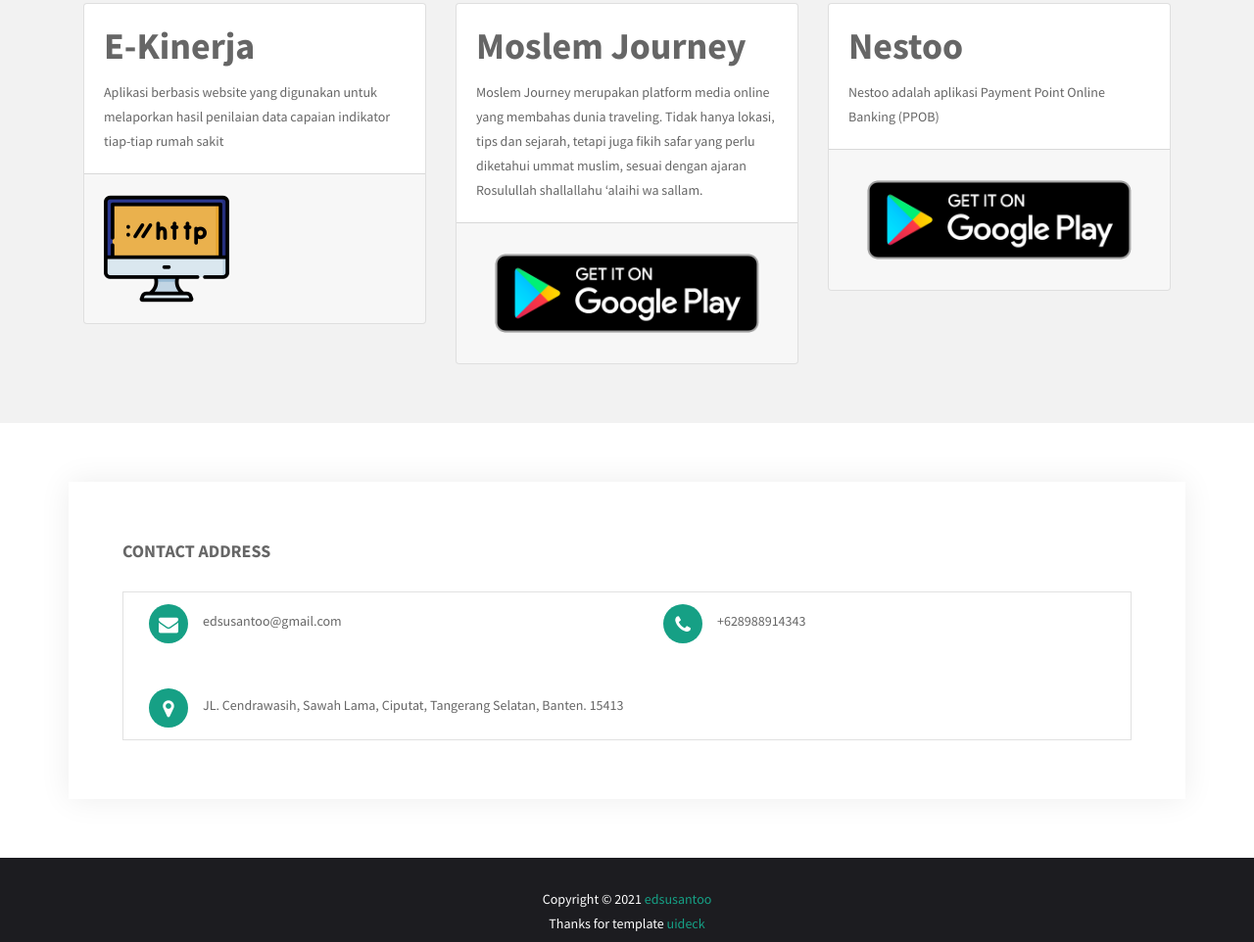
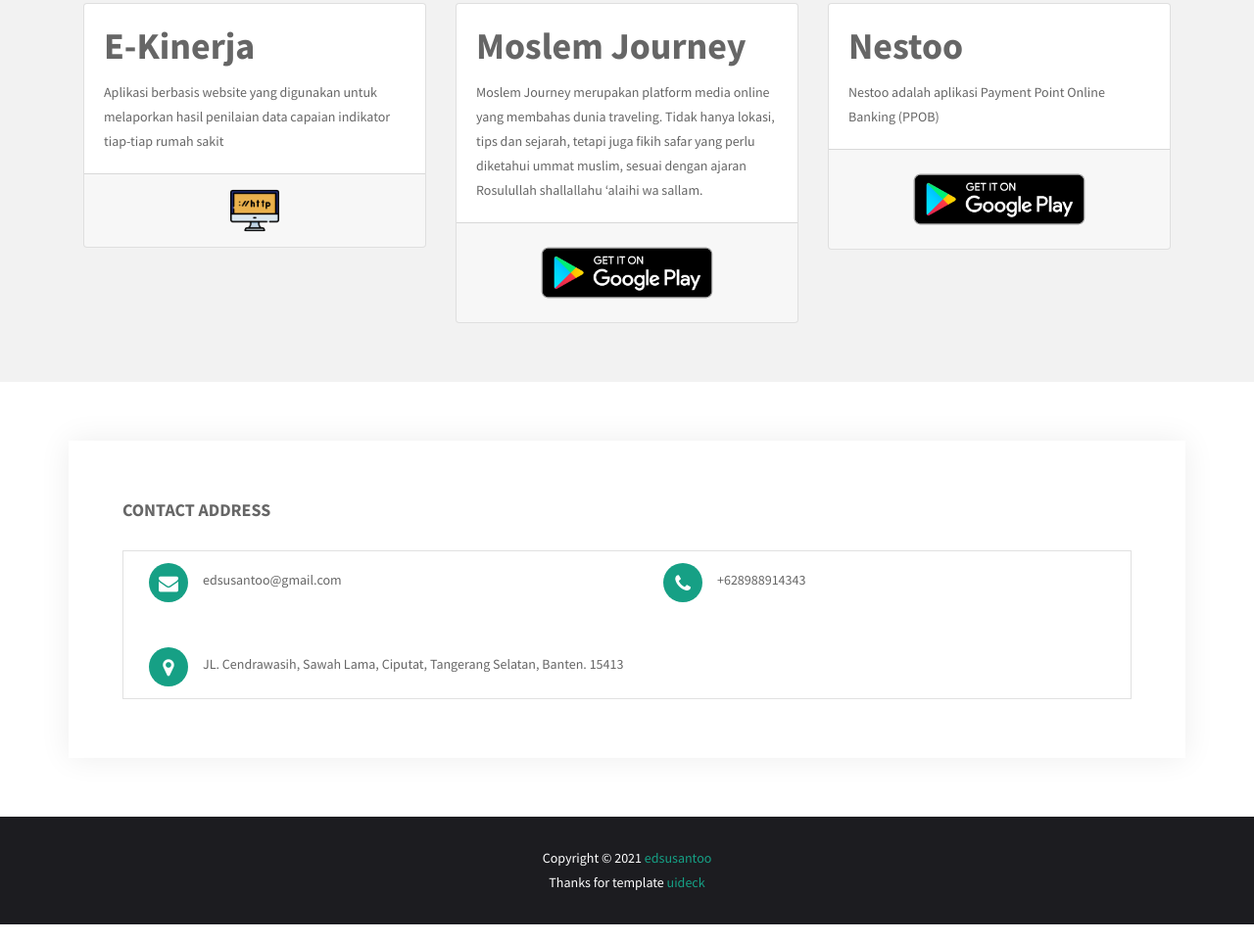
Before and after one commit to edsusantoo/edsusantoo.github.io, a plain HTML site: page index.html in a window 1280 px wide. Shown: the part 2109-3071 px from the top of the page at 98% size. Drawn offline with Linux system fonts and the light colour scheme; files whose address does not match are found by name.

Commit message:
update data

```diff
--- a/index.html
+++ b/index.html
@@ -271,8 +271,8 @@
               </p>
             </div>
             <div class="card-footer">
-              <a href="https://http://ekinerja.kemkes.go.id/" target="_blank"><img
-                  class=" img-fluid" src="assets/img/website.png" alt=""></img></a>
+              <a href="https://ekinerja.kemkes.go.id/" target="_blank" class="d-flex justify-content-center"><img
+                  style="width: 50px;" src="assets/img/website.png" alt=""></img></a>
             </div>
           </div>
         </div>
@@ -287,8 +287,8 @@
               </p>
             </div>
             <div class="card-footer">
-              <a href="https://play.google.com/store/apps/details?id=com.moslemjourney" target="_blank"><img
-                  class=" img-fluid" src="assets/img/google-play-badge.png" alt=""></img></a>
+              <a href="https://play.google.com/store/apps/details?id=com.moslemjourney" class="d-flex justify-content-center" target="_blank"><img
+                style="width: 200px;" src="assets/img/google-play-badge.png" alt=""></img></a>
             </div>
           </div>
         </div>
@@ -300,7 +300,7 @@
 
           </div>
           <div class="card-footer">
-            <a href="https://play.google.com/store/apps/details?id=com.nest.app" target="_blank"><img class=" img-fluid"
+            <a href="https://play.google.com/store/apps/details?id=com.nest.app" class="d-flex justify-content-center" target="_blank"><img style="width: 200px;"
                 src="assets/img/google-play-badge.png" alt=""></img></a>
           </div>
         </div>
```
